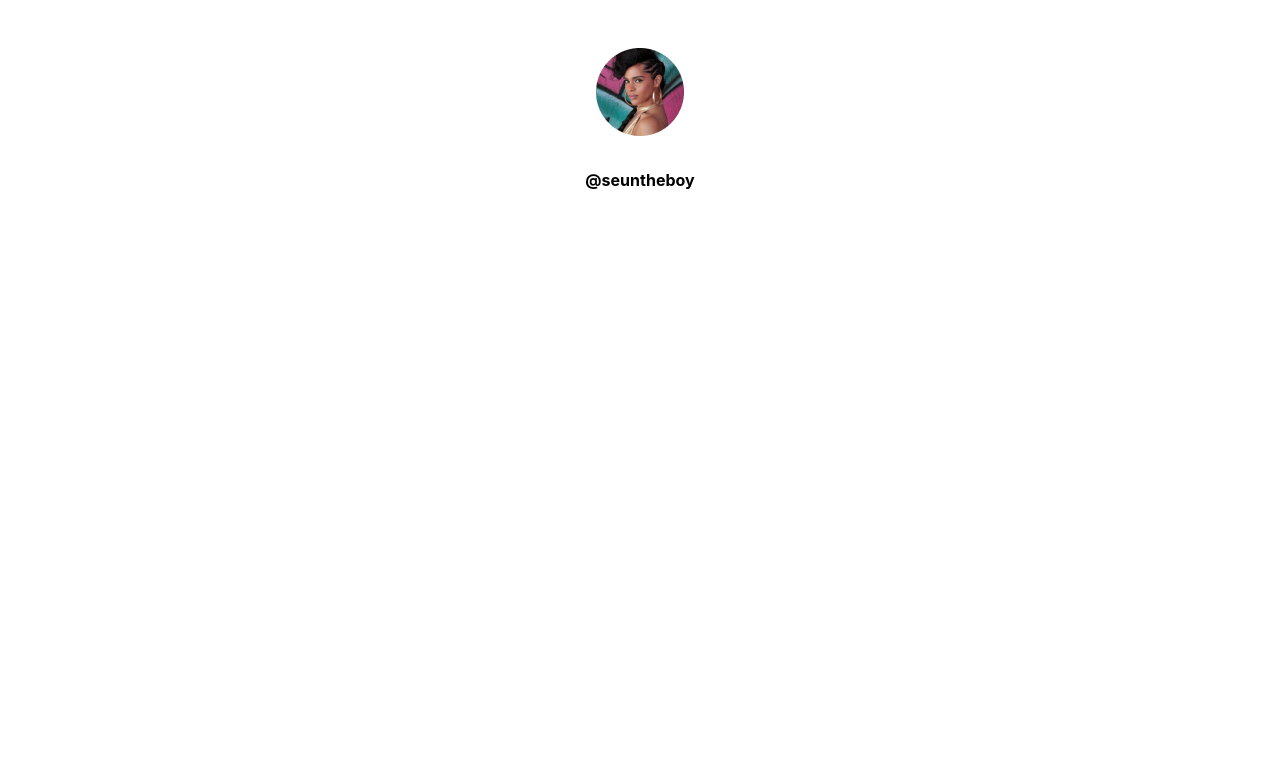
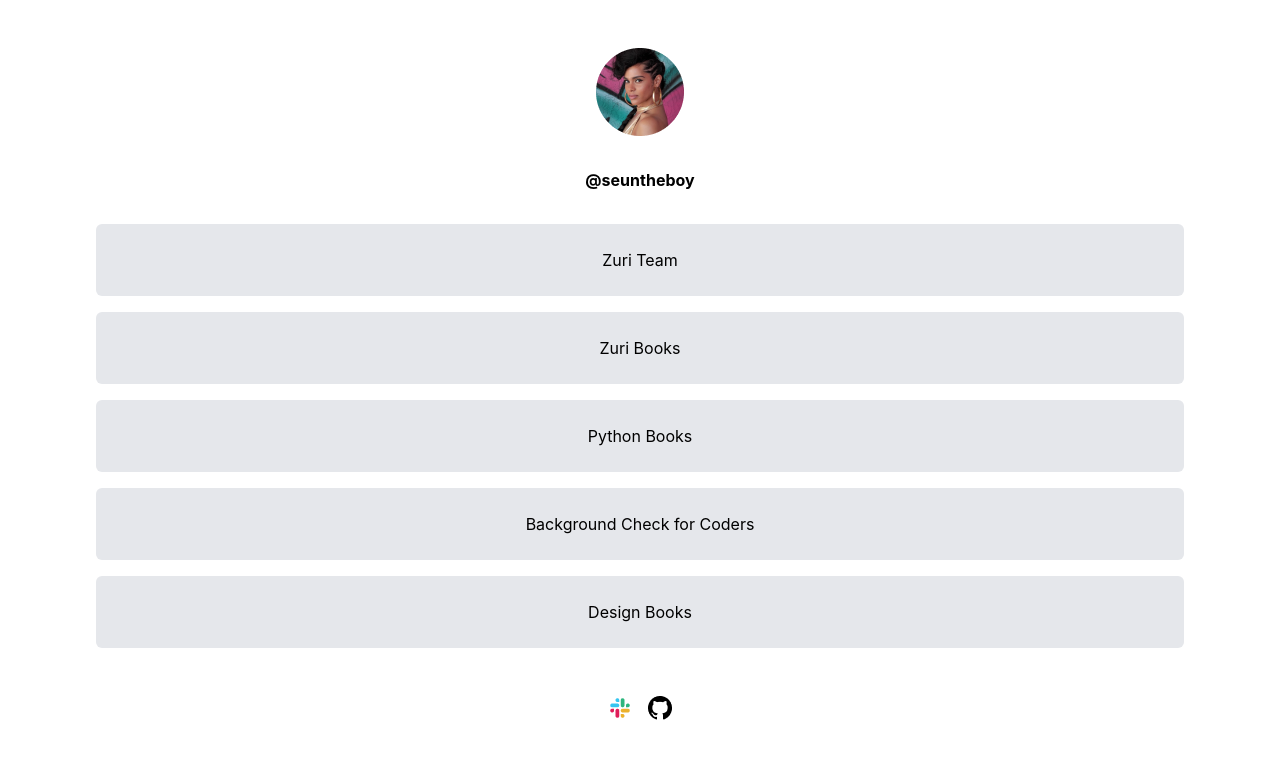
Before and after one commit to olafisoyevince/linktree-task, a React (Create React App) app: page / in a window 1280 px wide. Shown: the top 758 px of the page. Built offline with nearby package versions, Linux system fonts and the light colour scheme.

Commit message:
Completed the links component

```diff
--- a/src/App.js
+++ b/src/App.js
@@ -1,13 +1,13 @@
 // import Footer from "./components/Footer";
-// import Links from "./components/Links";
+import Links from "./components/Links";
 import PersonalProfile from "./components/PersonalProfile";
 
 function App() {
   return (
     <div className="px-5 md:px-24">
       <PersonalProfile />
-      {/* <Links />
-      <Footer /> */}
+      <Links />
+      {/* <Footer /> */}
     </div>
   );
 }
--- /dev/null
+++ b/src/components/Links/index.jsx
@@ -0,0 +1,62 @@
+import slackLogo from "../../assets/slack.png";
+import githubLogo from "../../assets/Icon.png";
+
+const Links = () => {
+  return (
+    <>
+      <div className="flex flex-col gap-4 font-normal">
+        <a
+          href="https://training.zuri.team/"
+          id="btn__zuri"
+          className="text-center bg-gray-200 rounded-md py-6 "
+        >
+          Zuri Team
+        </a>
+
+        <a
+          href="http://books.zuri.team"
+          id="books"
+          className=" text-center  bg-gray-200 rounded-md py-6"
+        >
+          Zuri Books
+        </a>
+
+        <a
+          href={`https://books.zuri.team/python-for-beginners?ref_id=seuntheboy`}
+          id="book__python"
+          className=" text-center  bg-gray-200 rounded-md py-6"
+        >
+          Python Books
+        </a>
+
+        <a
+          href="https://background.zuri.team"
+          id="pitch"
+          className=" text-center  bg-gray-200 rounded-md py-6"
+        >
+          Background Check for Coders
+        </a>
+
+        <a
+          href="https://books.zuri.team/design-rules"
+          id="book__design"
+          className=" text-center  bg-gray-200 rounded-md py-6"
+        >
+          Design Books
+        </a>
+
+        <div className=" flex justify-center py-8 gap-4">
+          <a href="">
+            <img src={slackLogo} alt="" />
+          </a>
+
+          <a href="">
+            <img src={githubLogo} alt="" />
+          </a>
+        </div>
+      </div>
+    </>
+  );
+};
+
+export default Links;
```
